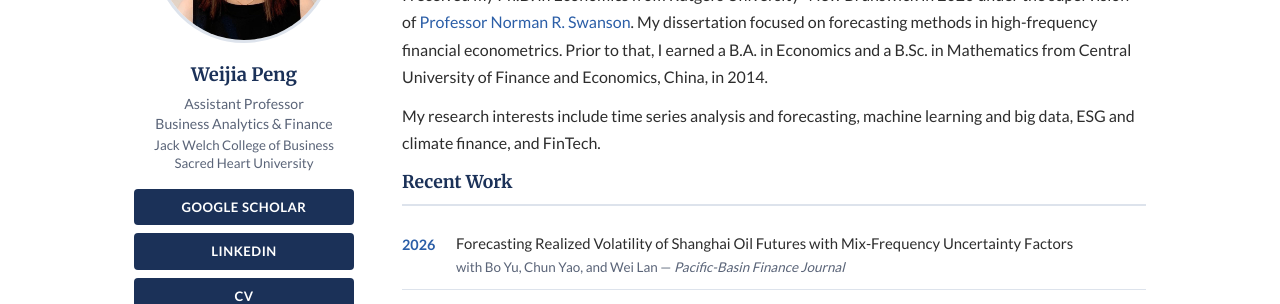
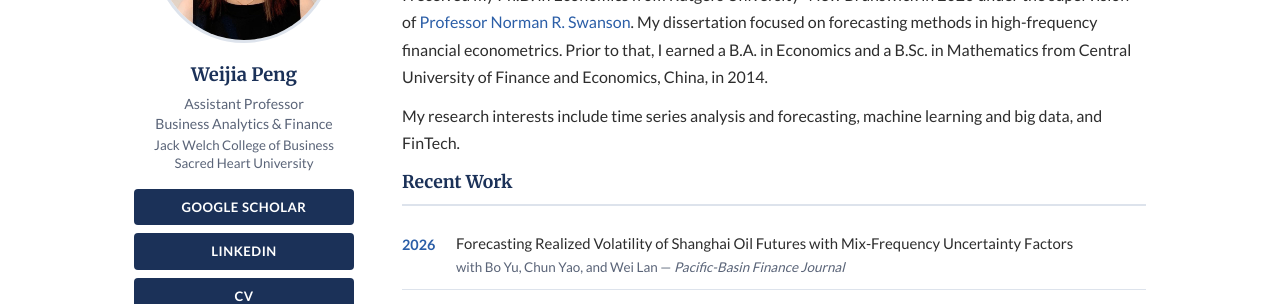
Before and after one commit to weijiap/weijiap.github.io, a Jekyll site: the page built from index.html, in a window 1280 px wide and 1107 px high. Shown: the part 243-547 px from the top of the window. Built offline with Jekyll 4.4.1, drawn with Linux system fonts in a browser that asks for light colours.

Commit message:
Home: update research interests

```diff
--- a/index.html
+++ b/index.html
@@ -49,8 +49,7 @@ title: Home
         Central University of Finance and Economics, China, in 2014.
       </p>
       <p>
-        My research interests include time series analysis and forecasting, machine learning and big data,
-        ESG and climate finance, and FinTech.
+        My research interests include time series analysis and forecasting, machine learning and big data, and FinTech.
       </p>
     </section>
 
```
